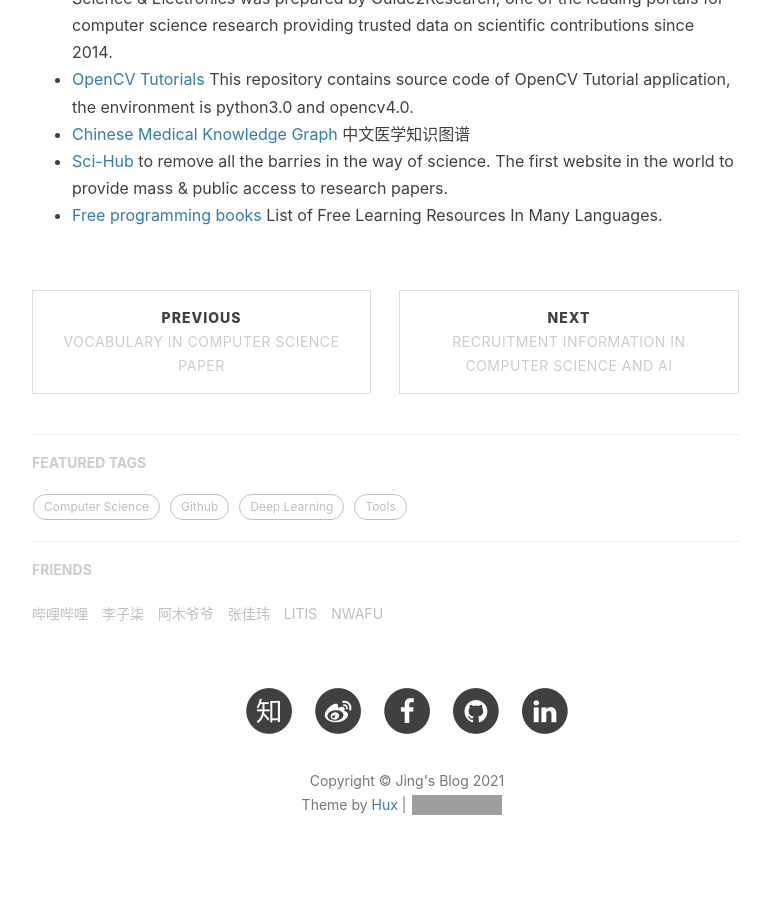
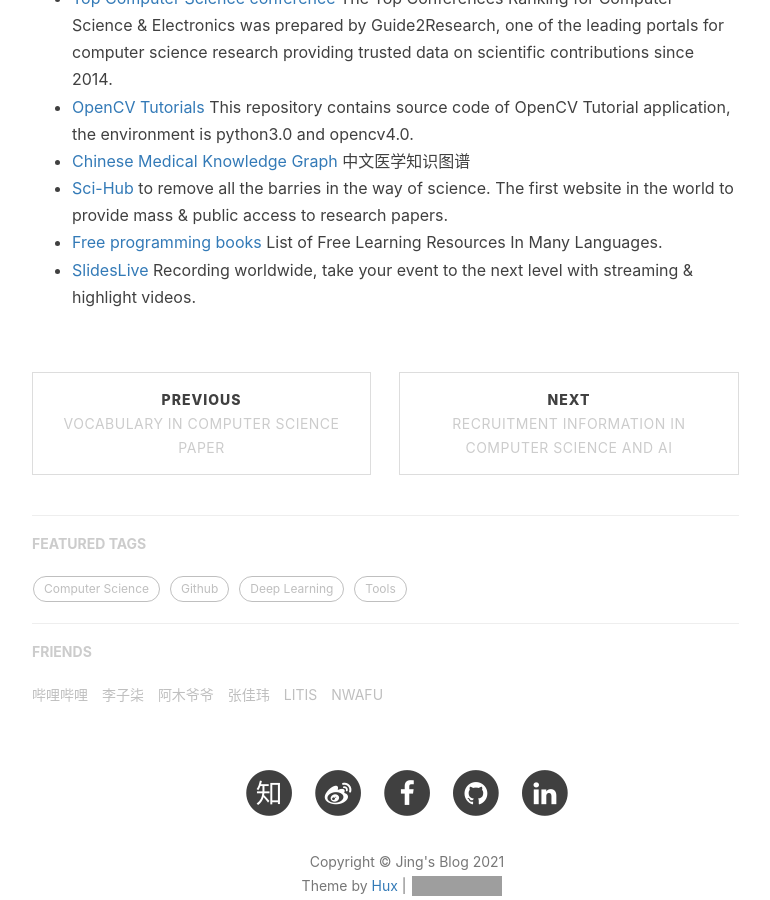
Before and after one commit to jizhang02/jizhang02.github.io, a Jekyll site: the page built from _posts/2020-02-24-resources.markdown, in a window 1280 px wide and 900 px high, scrolled down 2185 px. Shown: the whole window, without its empty margins (233-1003 px from the left). Built offline with Jekyll 4.4.1, drawn with Linux system fonts in a browser that asks for light colours; nearby versions of some CDN libraries; comment, search, counter and statistics services are not loaded; some of the changed text lies outside the part shown; grey boxes are pictures that could not be loaded.

Commit message:
Update 2020-02-24-resources.markdown

```diff
--- a/_posts/2020-02-24-resources.markdown
+++ b/_posts/2020-02-24-resources.markdown
@@ -66,3 +67,5 @@ This repository contains source code of OpenCV Tutorial application, the environ
 to remove all the barries in the way of science. The first website in the world to provide mass & public access to research papers.
 * [Free programming books](https://github.com/EbookFoundation/free-programming-books)
 List of Free Learning Resources In Many Languages.
+* [SlidesLive](https://library.slideslive.com/)
+Recording worldwide, take your event to the next level with streaming & highlight videos.
```
Also changed, not shown: other parts of _posts/2020-02-24-resources.markdown (+1 -0 lines).
